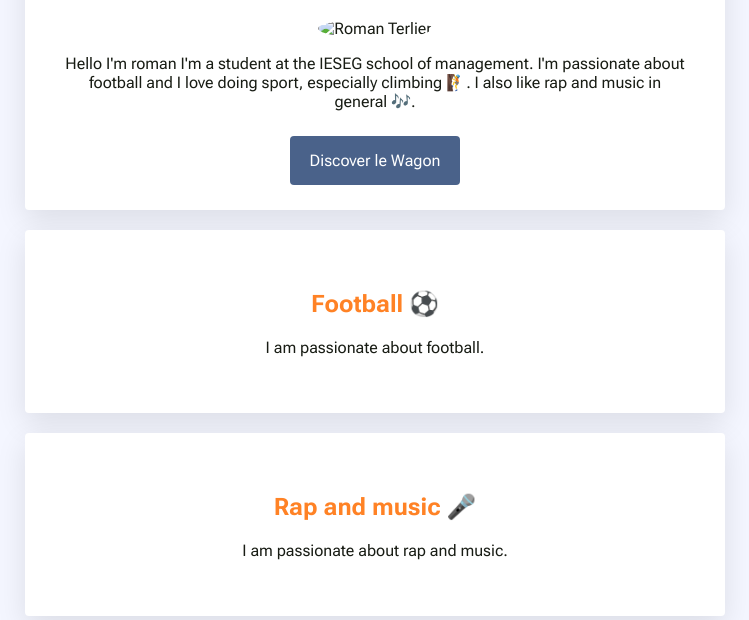
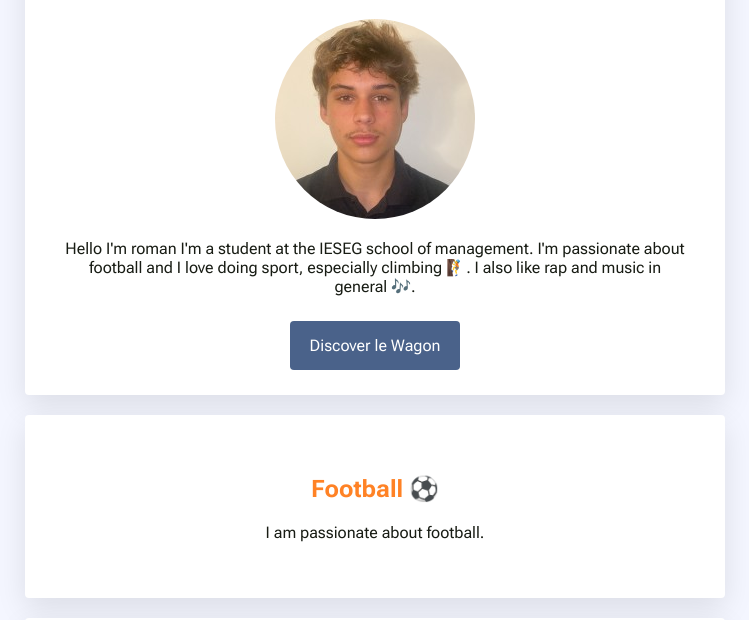
Before and after one commit to Roman-terlier/my-profile, a plain HTML site: page index.html in a window 1280 px wide. Shown: the part 142-762 px from the top of the page, without its empty margins (265-1014 px from the left). Drawn offline with Linux system fonts and the light colour scheme; a web font is replaced by a local one.

Commit message:
Update index.html

```diff
--- a/index.html
+++ b/index.html
@@ -22,7 +22,7 @@
 <div class="container">
 <div class="card-white" id="introduction">
     <h1>Hello I'm Roman 😎</h1>
-     <img src="images/profile picture.jpg" alt="Roman Terlier" class= "img-circle shadowed">
+     <img src="profile picture.jpg" alt="Roman Terlier" class= "img-circle shadowed">
 
     <p>
 	Hello I'm roman I'm a student at the IESEG school of management. I'm passionate about football and I love doing sport, especially climbing 🧗. I also like rap and music in general 🎶.
```
